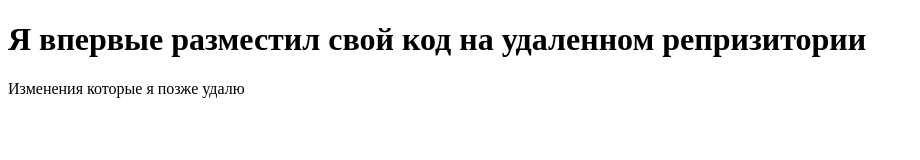
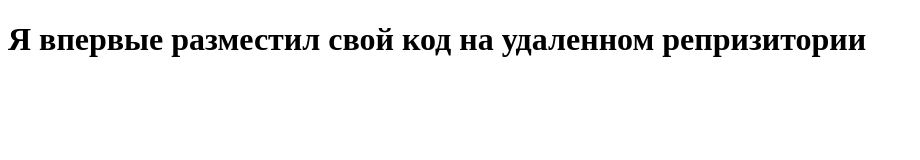
Before and after one commit to Zenyatta132/t_token, a plain HTML site: page index.html in a window 1280 px wide. Shown: the whole page, without its empty margins (0-920 px from the left). Drawn offline with Linux system fonts and the light colour scheme.

Commit message:
Revert "Ошибочный коммит"
This reverts commit a37265717f9178ba1503298661d26dc60ae89e72.

```diff
--- a/index.html
+++ b/index.html
@@ -7,6 +7,5 @@
 </head>
 <body>
     <h1>Я впервые разместил свой код на удаленном репризитории</h1>
-    <p>Изменения которые я позже удалю</p>
 </body>
 </html>
```
